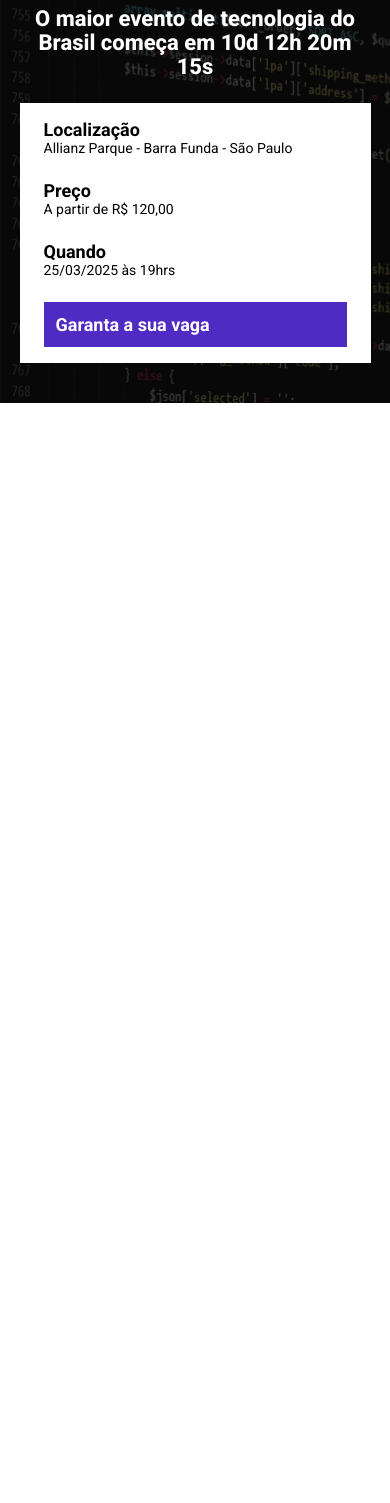
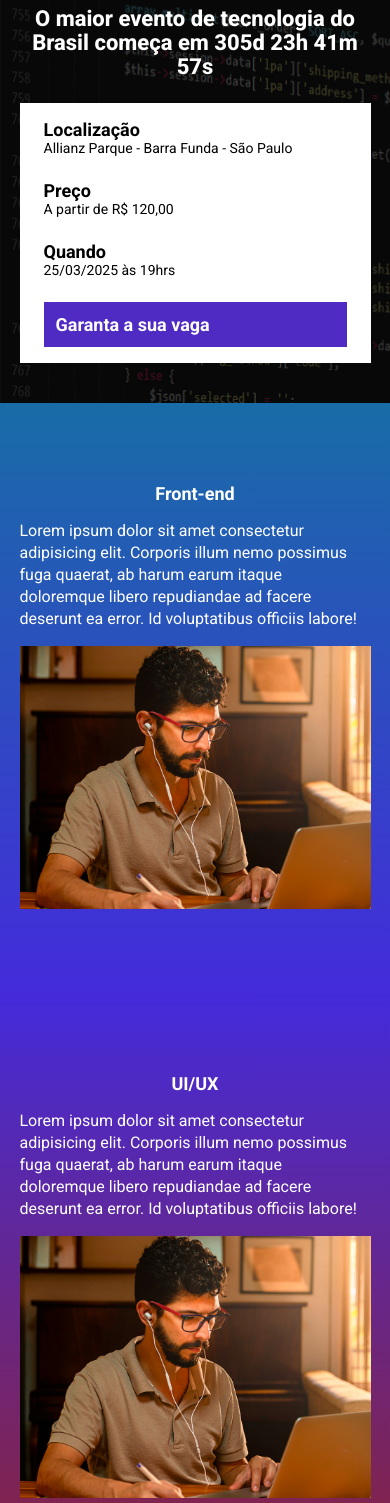
Before and after one commit to ViniciusBaptistaDEV/ebac_tech_talks, a website built with Parcel: page src/index.html in a window 390 px wide. Shown: the part 97-1600 px from the top of the page. Before the commit the page ends 844 px from the top, so only its background shows below. Built offline with nearby package versions, Linux system fonts and the light colour scheme.

Commit message:
Criando a contagem regressiva

```diff
--- a/package.json
+++ b/package.json
@@ -1,9 +1,9 @@
 {
   "name": "modulo-22---landing-page",
   "version": "1.0.0",
-  "main": "index.js",
   "scripts": {
     "dev": "parcel src/index.html src/styles/main.scss src/scripts/main.js",
+    "build": "parcel build src/index.html",
     "test": "echo \"Error: no test specified\" && exit 1"
   },
   "keywords": [],
@@ -13,6 +13,7 @@
   "devDependencies": {
     "@parcel/transformer-sass": "^2.13.3",
     "parcel": "^2.13.3",
-    "sharp": "^0.33.5"
+    "sharp": "^0.33.5",
+    "svgo": "^3.3.2"
   }
 }
--- a/src/index.html
+++ b/src/index.html
@@ -13,6 +13,7 @@
         href="https://fonts.googleapis.com/css2?family=Roboto:ital,wdth,wght@0,75..100,100..900;1,75..100,100..900&display=swap"
         rel="stylesheet">
     <link rel="stylesheet" href="./styles/main.scss">
+    <link rel="stylesheet" href="https://unpkg.com/aos@next/dist/aos.css" />
 
 </head>
 
@@ -22,7 +23,7 @@
         <div class="container">
             <img class="hero__logo" src="./images/ebac_logo.svg" alt="EBAC">
             <p class="hero__text">
-                O maior evento de tecnologia do Brasil começa em 10d 12h 20m 15s
+                O maior evento de tecnologia do Brasil<span id="contador"></span>
             </p>
             <div class="infos-bar">
                 <ul class="infos-bar__infos">
@@ -46,8 +47,48 @@
         </div>
     </header>
 
+    <section class="event event--frontend">
+        <div class="container" data-aos="fade-right">
+            <div class="event__details">
+                <h2 class="event__details__title">Front-end</h2>
+                <p class="event__details__description">Lorem ipsum dolor sit amet consectetur adipisicing elit. Corporis illum nemo possimus fuga quaerat, ab harum earum itaque doloremque libero repudiandae ad facere deserunt ea error. Id voluptatibus officiis labore!</p>
+            </div>
+            <img class="event__image" src="./images/frontend.png" alt="Front-end">
+        </div>
+    </section>
+
+    <section class="event event--ui-ux event--image-left">
+        <div class="container" data-aos="fade-left">
+            <div class="event__details">
+                <h2 class="event__details__title">UI/UX</h2>
+                <p class="event__details__description">Lorem ipsum dolor sit amet consectetur adipisicing elit. Corporis illum nemo possimus fuga quaerat, ab harum earum itaque doloremque libero repudiandae ad facere deserunt ea error. Id voluptatibus officiis labore!</p>
+            </div>
+            <img class="event__image" src="./images/frontend.png" alt="Front-end">
+        </div>
+    </section>
+
+    <section class="event event--data-science">
+        <div class="container" data-aos="fade-right">
+            <div class="event__details">
+                <h2 class="event__details__title">Data-Science</h2>
+                <p class="event__details__description">Lorem ipsum dolor sit amet consectetur adipisicing elit. Corporis illum nemo possimus fuga quaerat, ab harum earum itaque doloremque libero repudiandae ad facere deserunt ea error. Id voluptatibus officiis labore!</p>
+            </div>
+            <img class="event__image" src="./images/frontend.png" alt="Front-end">
+        </div>
+    </section>
+
+    <section class="event event--backend event--image-left">
+        <div class="container" data-aos="fade-left">
+            <div class="event__details">
+                <h2 class="event__details__title">Back-End</h2>
+                <p class="event__details__description">Lorem ipsum dolor sit amet consectetur adipisicing elit. Corporis illum nemo possimus fuga quaerat, ab harum earum itaque doloremque libero repudiandae ad facere deserunt ea error. Id voluptatibus officiis labore!</p>
+            </div>
+            <img class="event__image" src="./images/frontend.png" alt="Front-end">
+        </div>
+    </section>
 
 
+    <script src="https://unpkg.com/aos@next/dist/aos.js"></script>
     <script src="./scripts/main.js"></script>
 </body>
 
--- a/src/scripts/main.js
+++ b/src/scripts/main.js
@@ -1 +1,31 @@
-console.log('ola mundo');
+AOS.init();
+
+const dataDoEvento = new Date("Dec 12, 2025 19:00:00"); //data futura do evento
+const timeStampDoEvento = dataDoEvento.getTime(); //timestamp desse evento
+
+const contaAsHoras = setInterval(function(){
+    const agora = new Date(); //data atual renovada a cada 1 segundo
+    const timeStampAtual = agora.getTime(); //timestamp data atual
+
+    const distanciaAteOEvento = timeStampDoEvento - timeStampAtual; //diferença das datas futura e atual
+
+    const diaEmMs = 1000 * 60 * 60 * 24; //dia em milisegundos
+    const horaEmMs = 1000 * 60 * 60; //hora em milisegundos
+    const minutoEmMs = 1000 * 60; //minutos em milisegundos
+
+    const diasAteOEvento = Math.floor(distanciaAteOEvento / diaEmMs); //encontrando os dias
+
+    const horasAteOEvento = Math.floor((distanciaAteOEvento % diaEmMs) / horaEmMs); //encontrando as horas //coloca a % para pegar o resto da divisão, os numeros quebras que sobram para depois fazer a próxima divisão
+
+    const minutosAteOEvento = Math.floor((distanciaAteOEvento % horaEmMs) / minutoEmMs); //encontra os minutos
+
+    const segundosAteOEvento = Math.floor((distanciaAteOEvento % minutoEmMs) / 1000); //encontra os segundos
+
+    document.getElementById('contador').innerHTML = ` começa em ${diasAteOEvento}d ${horasAteOEvento}h ${minutosAteOEvento}m ${segundosAteOEvento}s`;
+
+    if (distanciaAteOEvento < 0) {
+        clearInterval(contaAsHoras);
+        document.getElementById('contador').innerHTML = `, já aconteceu!`;
+    }
+
+}, 1000);
--- /dev/null
+++ b/src/styles/_event.scss
@@ -0,0 +1,70 @@
+@use 'variables';
+
+.event {
+    padding: 80px 0;
+
+
+    &--frontend {
+        background-image: linear-gradient(variables.$blue1, variables.$blue2);
+    }
+
+    &--ui-ux {
+        background-image: linear-gradient(variables.$blue2, variables.$pink);
+    }
+
+    &--data-science {
+        background-image: linear-gradient(variables.$pink, variables.$yellow);
+    }
+
+    &--backend {
+        background-image: linear-gradient(variables.$yellow, variables.$pink);
+    }
+
+    &--image-left {
+        .container {
+            flex-direction: row-reverse;
+        }
+    }
+
+    .container {
+        display: flex;
+        gap: 40px
+    }
+
+    &__image {
+        max-width: 360px;
+    }
+
+    &__details {
+        &__title {
+            font-size: 18px;
+            font-weight: bold;
+            margin-bottom: 16px;
+        }
+
+        &__description {
+            line-height: 22px;
+        }
+    }
+
+    @media (max-width: 640px) {
+        .container {
+            display: block;
+        }
+
+        &__image {
+            width: 100%;
+        }
+
+        &__details {
+            margin-right: 0;
+            margin-bottom: 16px;
+
+            &__title {
+                text-align: center;
+            }
+        }
+
+
+    }
+}
--- a/src/styles/_hero.scss
+++ b/src/styles/_hero.scss
@@ -1,3 +1,5 @@
+@use 'variables';
+
 .hero {
     padding-top: 64px;
     padding-bottom: 100px;
@@ -16,7 +18,7 @@
         left: 0;
         width: 100%;
         height: 100%;
-        background-color: #000;
+        background-color: variables.$secondaryTextColor;
         content: '';
         opacity: 0.7;
     }
--- /dev/null
+++ b/src/styles/_variables.scss
@@ -0,0 +1,8 @@
+$textColor: #fff;
+$secondaryTextColor: #000;
+
+$blue1:#186ca7;
+$blue2:#442BDB;
+$pink:#89223B;
+$yellow:#9C791D;
+$purple:#4F2AC3;
--- a/src/styles/components/_buttons.scss
+++ b/src/styles/components/_buttons.scss
@@ -1,3 +1,5 @@
+@use '../variables';
+
 .button {
     padding: 12px;
     font-size: 18px;
@@ -7,8 +9,8 @@
     white-space: nowrap;
 
     &--primary {
-        color: #fff;
-        background-color: #4F2AC3;
+        color: variables.$textColor;
+        background-color: variables.$purple;
     }
 
     @media (max-width: 640px) {
--- a/src/styles/components/_infos_bar.scss
+++ b/src/styles/components/_infos_bar.scss
@@ -1,6 +1,8 @@
+@use '../variables';
+
 .infos-bar {
     padding: 16px 24px;
-    background-color: #fff;
+    background-color: variables.$textColor;
     display: flex;
     justify-content: space-between;
 
@@ -10,10 +12,10 @@
 
         &__item {
             font-size: 14px;
-            color: #000;
+            color: variables.$secondaryTextColor;
 
             b {
-                color: #000;
+                color: variables.$secondaryTextColor;
                 font-size: 18px;
                 display: block;
             }
--- a/src/styles/main.scss
+++ b/src/styles/main.scss
@@ -1,13 +1,15 @@
 @use 'hero';
 @use 'components/infos_bar';
 @use 'components/buttons';
+@use 'event';
+@use 'variables';
 
 * {
     margin: 0;
     padding: 0;
     box-sizing: border-box;
     font-family: Roboto, sans-serif;
-    color: #fff;
+    color: variables.$textColor;
     list-style: none;
 }
 
```
Also changed, not shown: 1 other file.
